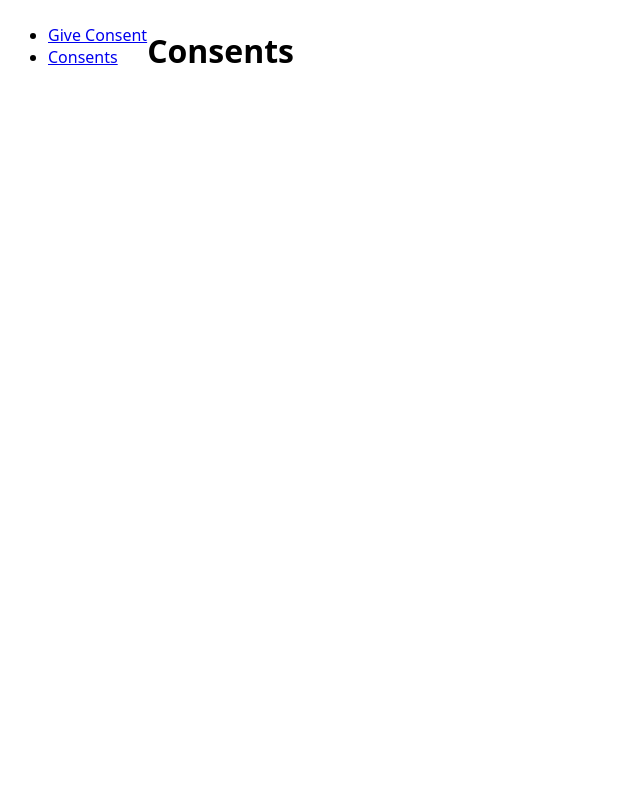
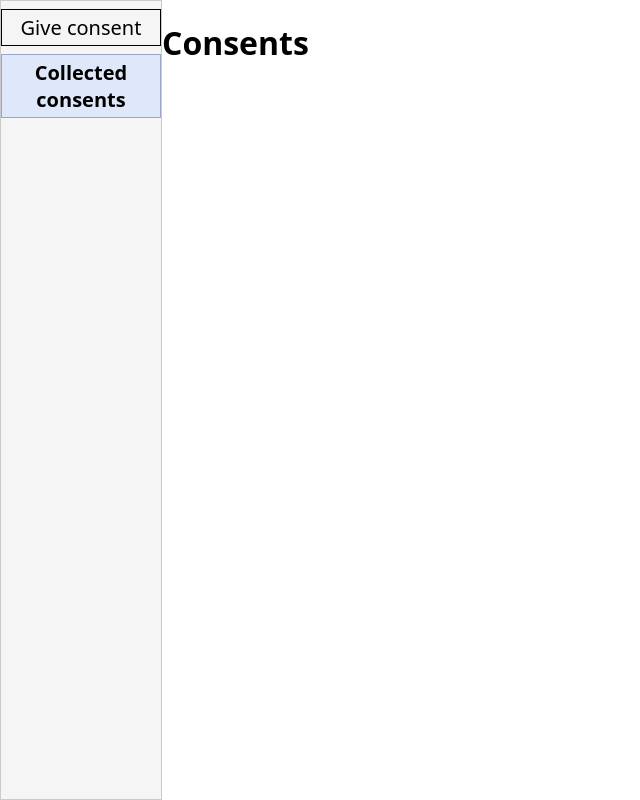
Before and after one commit to arthus05/didomi-challenge, a React (Vite) app: page /consents in a window 1280 px wide. Shown: the whole page, without its empty margins (0-640 px from the left). Built offline with nearby package versions, Linux system fonts and the light colour scheme.

Commit message:
feat: sidebar component

```diff
--- a/src/components/sidebar/Sidebar.tsx
+++ b/src/components/sidebar/Sidebar.tsx
@@ -1,16 +1,18 @@
-import { Link } from 'wouter'
+import { Link, useLocation } from 'wouter'
 
 import './styles.scss'
 
 export const Sidebar = () => {
+  const [currentPath] = useLocation()
+
   return (
     <nav className='sidebar'>
-      <ul>
-        <li>
-          <Link to='/give-consent'>Give Consent</Link>
+      <ul className='sidebar__list'>
+        <li className={`sidebar__list-item ${currentPath === '/give-consent' ? 'sidebar__list-item--active' : ''}`}>
+          <Link to='/give-consent'>Give consent</Link>
         </li>
-        <li>
-          <Link to='/consents'>Consents</Link>
+        <li className={`sidebar__list-item ${currentPath === '/consents' ? 'sidebar__list-item--active' : ''}`}>
+          <Link to='/consents'>Collected consents</Link>
         </li>
       </ul>
     </nav>
--- a/src/components/sidebar/styles.scss
+++ b/src/components/sidebar/styles.scss
@@ -1,2 +1,47 @@
 .sidebar {
+  padding: 0.5rem 0 0.5rem 0;
+  width: 10rem;
+
+  background-color: #f5f5f5;
+  border: 1px solid #cacaca;
+
+  &__list {
+    list-style: none;
+    padding: 0;
+    margin: 0;
+    width: fit-content;
+
+    display: flex;
+    flex-direction: column;
+    align-items: center;
+    gap: 0.5rem;
+
+    &-item {
+      width: 100%;
+
+      display: flex;
+      justify-content: center;
+
+      a {
+        width: 100%;
+        height: 100%;
+        padding: 0.25rem 1rem;
+        border: 1px solid #000;
+
+        color: #000;
+        font-size: 1.25rem;
+        text-decoration: none;
+        text-align: center;
+      }
+    }
+
+    &-item--active {
+      background-color: #dfe8fa;
+      font-weight: bold;
+
+      a {
+        border-color: #99a7c9;
+      }
+    }
+  }
 }
--- a/src/index.css
+++ b/src/index.css
@@ -7,6 +7,11 @@
   -moz-osx-font-smoothing: grayscale;
 }
 
+body {
+  margin: 0;
+  padding: 0;
+}
+
 button {
   cursor: pointer;
 }
--- a/src/layout/Page/styles.scss
+++ b/src/layout/Page/styles.scss
@@ -1,5 +1,5 @@
 .page-layout {
   display: flex;
   width: 100%;
-  height: 100%;
+  height: 100vh;
 }
```
